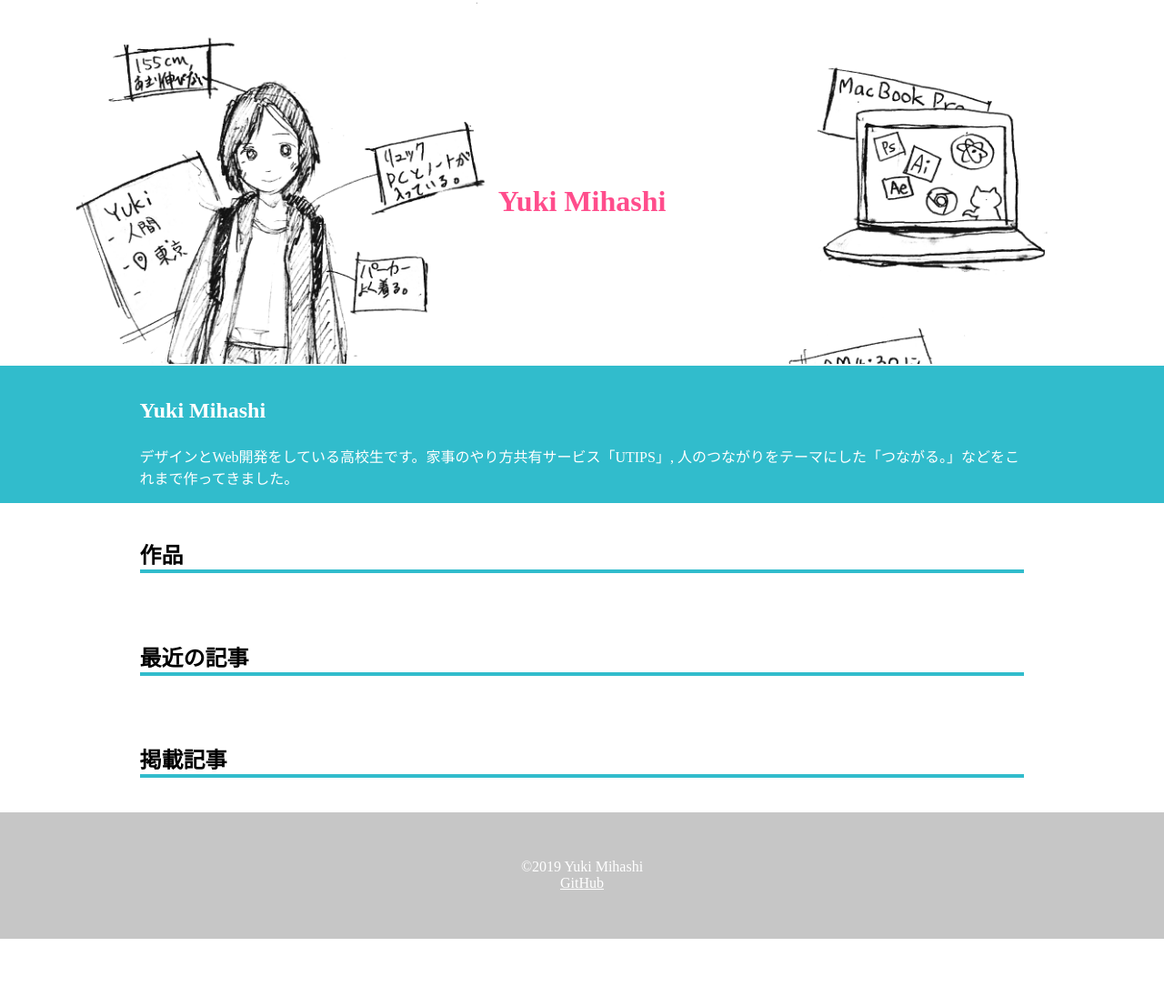
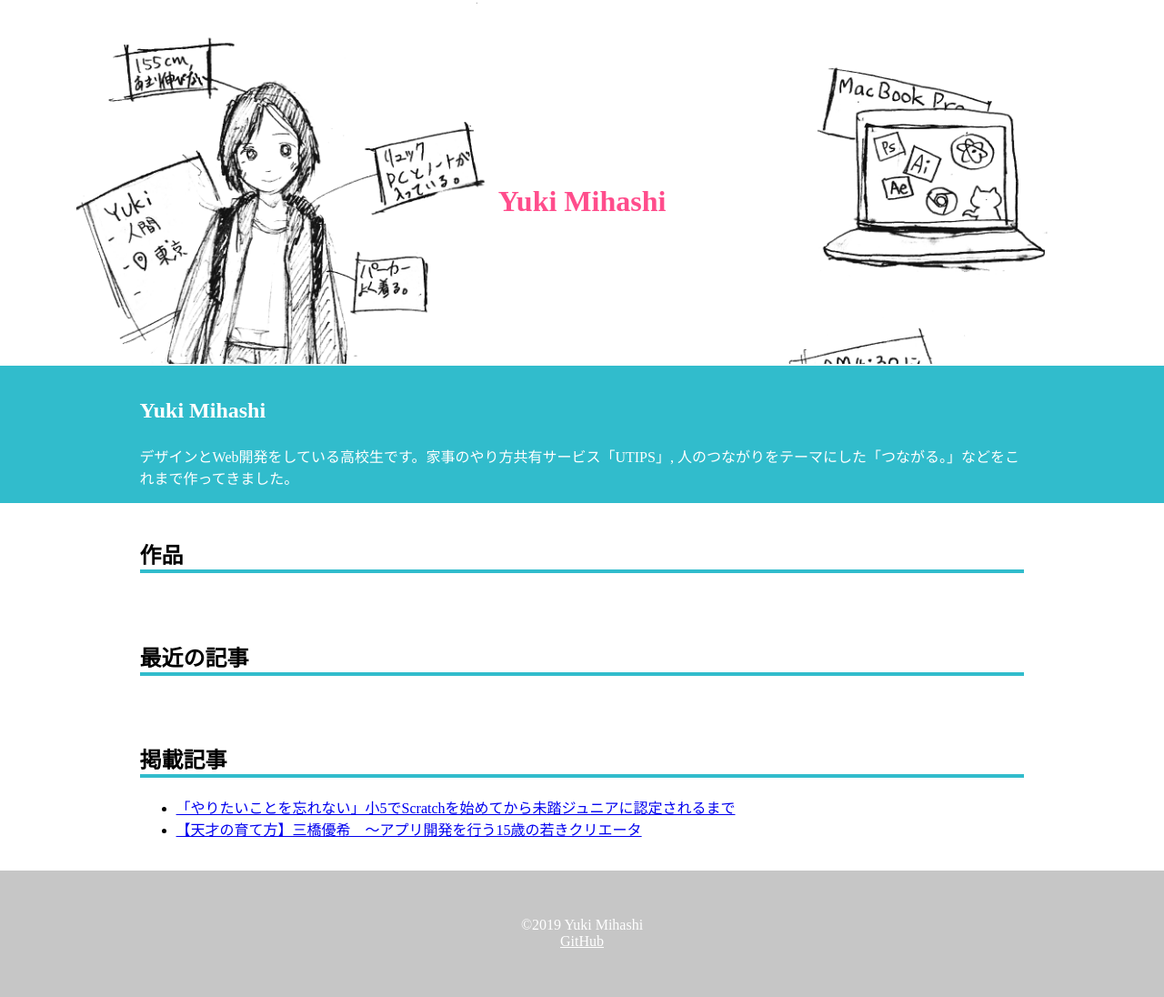
Before and after one commit to madoreenu/yuki384.github.io, a Jekyll site: the page built from index.md, in a window 1280 px wide. Shown: the whole page at 91% size. Built offline with Jekyll 4.4.1, drawn with Linux system fonts in a browser that asks for light colours; before the commit the page ends 1032 px from its top, so only the background shows below that.

Commit message:
掲載記事を追加

```diff
--- a/_includes/home.html
+++ b/_includes/home.html
@@ -28,5 +28,9 @@
 </div>
 <div id="Articles" class="section">
   <h2>掲載記事</h2>
+  <ul>
+    <li><a href="https://progate.com/success_interviews/ymitsuhashi">「やりたいことを忘れない」小5でScratchを始めてから未踏ジュニアに認定されるまで</a></li>
+    <li><a href="https://kidsna.com/magazine/entertainment-report-18120703-6410">【天才の育て方】三橋優希　～アプリ開発を行う15歳の若きクリエータ</a></li>
+    </ul>
 </div>
 </div>
```
